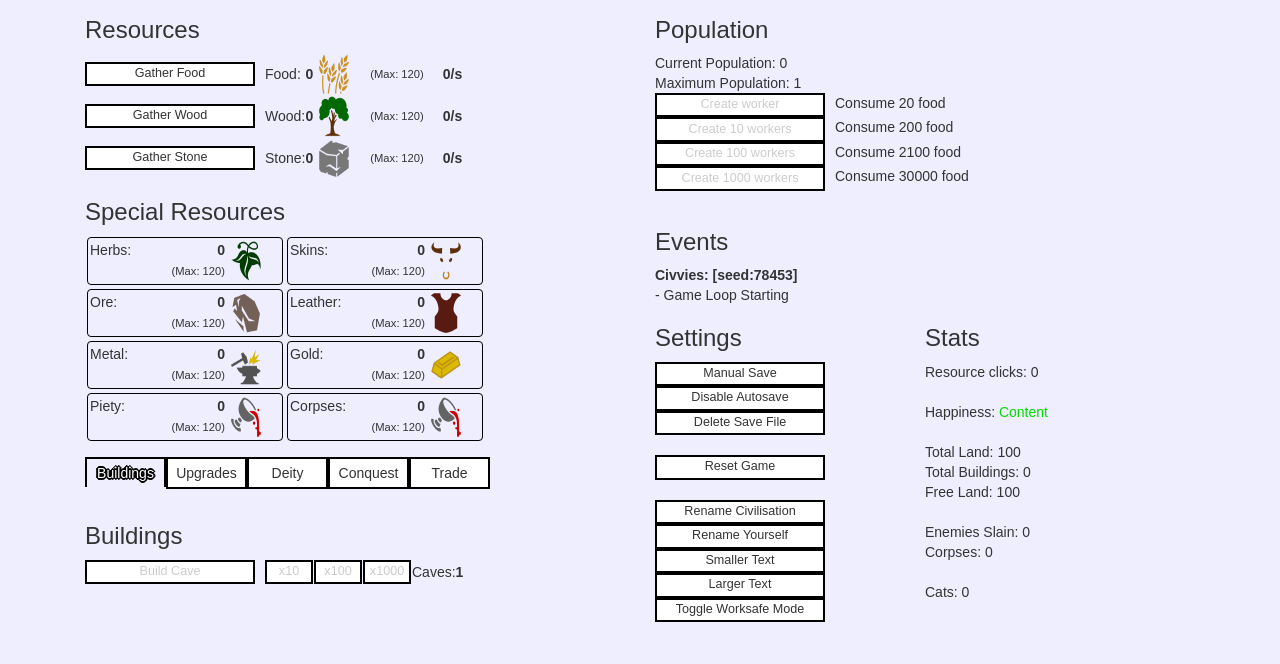
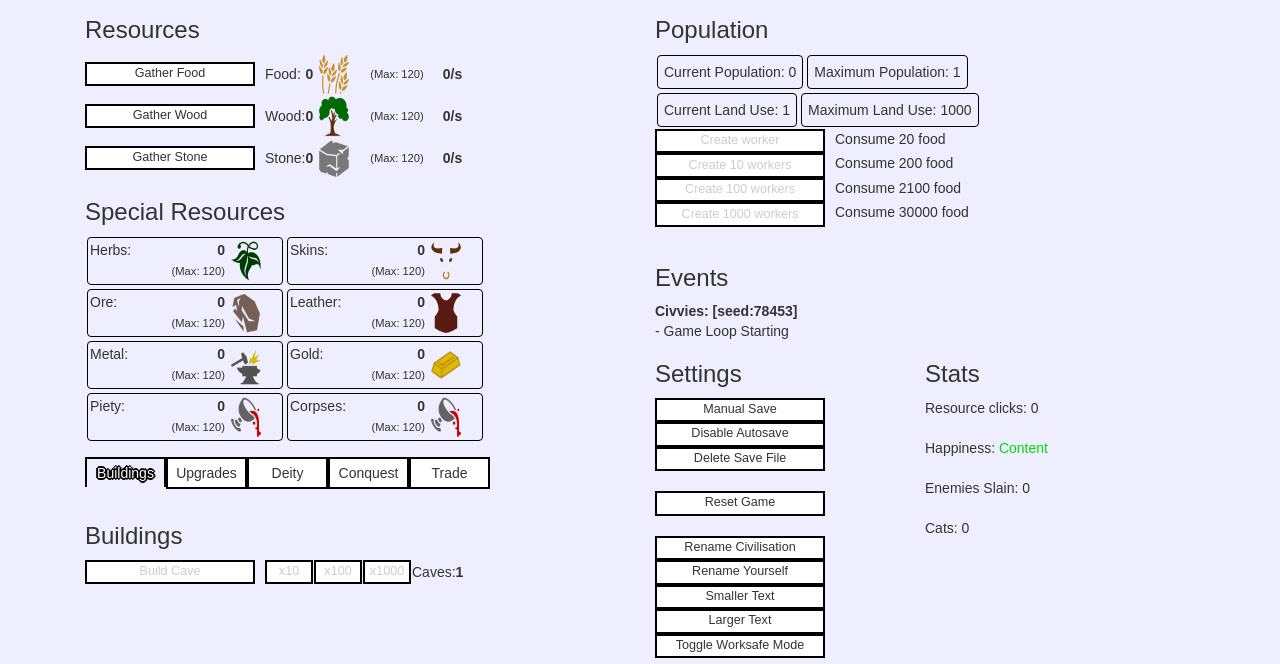
Before and after one commit to jaycrossler/civvies, a website: page examples/civclicker_library.html in a window 1280 px wide. Shown: the part 136-800 px from the top of the page. Drawn offline with Linux system fonts and the light colour scheme.

Commit message:
Track land use

```diff
--- a/css/civclicker_library.css
+++ b/css/civclicker_library.css
@@ -58,6 +58,13 @@ body{
 }
 .notes_text {
     color: orangered;
+}
+.population_holder {
+    display: inline-block;
+    padding: 6px;
+    margin: 2px;
+    border: 1px solid black;
+    border-radius: 4px;
 }
 
 button{
--- a/examples/civclicker_library.html
+++ b/examples/civclicker_library.html
@@ -582,13 +582,8 @@
             Resource clicks: <span id="clicks">0</span></br>
             <br />
             Happiness: <span id="happiness">Content</span></br>
-            <br />
-            Total Land: <span id="totalLand">100</span><br />
-            Total Buildings: <span id="totalBuildings">0</span><br />
-            Free Land: <span id="freeLand">100</span><br />
             </br />
             Enemies Slain: <span id="enemiesSlain">0</span><br />
-            Corpses: <span id="corpses">0</span><br />
             <span id="gravesTotal">Unfilled Graves: <span id="graves">0</span><br /></span>
             <span id="zombieWorkers">Zombies: <span id="zombies">0</span><br /></span>
             <span id="walkGroup"><br />Walk: <span id="walkStat">0</span> workers per second<br /></span>
--- a/js/civvies-game-display.js
+++ b/js/civvies-game-display.js
@@ -242,8 +242,11 @@
         var population = _c.population(game);
         var population_current = population.current;
         var population_max = population.max;
+        var land_current = population.land_current;
+        var land_max = population.land_max;
 
         var $d1 = $('<div>')
+            .addClass('population_holder')
             .appendTo($pointers.population_info);
         $("<span>")
             .text("Current Population: ")
@@ -253,6 +256,7 @@
             .appendTo($d1);
 
         var $d2 = $('<div>')
+            .addClass('population_holder')
             .appendTo($pointers.population_info);
         $("<span>")
             .text("Maximum Population: ")
@@ -261,7 +265,33 @@
             .text(population_max)
             .appendTo($d2);
 
+        $('<br/>')
+            .appendTo($pointers.population_info);
 
+        var $d4 = $('<div>')
+            .addClass('population_holder')
+            .popover({title:"Population", content:"If there are more buildings that this land can hold, then population happiness will decrease.", placement:'top', trigger:'hover'})
+            .appendTo($pointers.population_info);
+        $("<span>")
+            .text("Current Land Use: ")
+            .appendTo($d4);
+        $pointers.land_current = $("<span>")
+            .text(land_current)
+            .appendTo($d4);
+
+        var $d5 = $('<div>')
+            .addClass('population_holder')
+            .popover({title:"Population", content:"If there are more buildings that this land can hold, then population happiness will decrease.", placement:'top', trigger:'hover'})
+            .appendTo($pointers.population_info);
+        $("<span>")
+            .text("Maximum Land Use: ")
+            .appendTo($d5);
+        $pointers.land_max = $("<span>")
+            .text(land_max)
+            .appendTo($d5);
+
+
+        //Build create workers buttons
         var $d3 = $("<div>")
             .appendTo($pointers.population_info);
         _.each(purchase_multiples, function (times) {
@@ -289,11 +319,12 @@
 
     function update_population_data(game) {
         var population = _c.population(game);
-        var population_current = population.current;
-        var population_max = population.max;
 
-        $pointers.population_current.text(population_current);
-        $pointers.population_max.text(population_max);
+        $pointers.population_current.text(population.current);
+        $pointers.population_max.text(population.max);
+        $pointers.land_current.text(population.land_current);
+        $pointers.land_max.text(population.land_max);
+
 
         _.each(purchase_multiples, function (times) {
             var food_cost = _c.worker_food_cost(game, times);
--- a/js/civvies-game-functions.js
+++ b/js/civvies-game-functions.js
@@ -11,35 +11,25 @@
     _c.buildInitialData = function (game) {
         game.data = game.data || {};
 
-        game.data.resources = game.data.resources || {};
-        _.each(game.game_options.resources, function (resource) {
-            game.data.resources[resource.name] = resource.initial || 0;
+        var arrays_to_data_objects = 'resources,buildings,populations,variables,upgrades,achievements'.split(',');
+        _.each(arrays_to_data_objects, function(game_options_name){
+    //        Does the same thing as:
+    //        game.data.resources = game.data.resources || {};
+    //        _.each(game.game_options.resources, function (resource) {
+    //            game.data.resources[resource.name] = resource.initial || 0;
+    //        });
+            game.data[game_options_name] = game.data[game_options_name] || {};
+            _.each(game.game_options[game_options_name], function (item) {
+                game.data[game_options_name][item.name] = item.initial || 0;
+            });
         });
 
-        game.data.buildings = game.data.buildings || {};
-        _.each(game.game_options.buildings, function (building) {
-            game.data.buildings[building.name] = building.initial || 0;
+        //Add an array for land
+        game.data.land = game.data.land || [];
+        _.each(game.game_options.land, function (land) {
+            game.data.land.push(JSON.parse(JSON.stringify(land)));
         });
 
-        game.data.populations = game.data.populations || {};
-        _.each(game.game_options.populations, function (population) {
-            game.data.populations[population.name] = population.initial || 0;
-        });
-
-        game.data.variables = game.data.variables || {};
-        _.each(game.game_options.variables, function (variable) {
-            game.data.variables[variable.name] = variable.value || 0;
-        });
-
-        game.data.upgrades = game.data.upgrades || {};
-        _.each(game.game_options.upgrades, function (upgrade) {
-            game.data.upgrades[upgrade.name] = upgrade.initial || false;
-        });
-
-        game.data.achievements = game.data.achievements || {};
-        _.each(game.game_options.achievements, function (achievement) {
-            game.data.achievements[achievement.name] = achievement.initial || false;
-        });
     };
     _c.info = function (game, kind, name, sub_var, if_not_listed) {
         //Usage:  var info = _c.info(game, 'buildings', resource.name);
@@ -53,7 +43,7 @@
 
         return val;
     };
-    _c.variable = function(game, var_name) {
+    _c.variable = function (game, var_name) {
         return game.data.variables[var_name];
     };
     _c.getResourceMax = function (game, resource) {
@@ -219,7 +209,7 @@
             if (as_html) {
                 style = "<b>Type: <span class='notes_text'>" + style + "</span></b>";
             } else {
-                style = "Type: "+style;
+                style = "Type: " + style;
             }
         }
 
@@ -334,7 +324,7 @@
         }
     };
     _c.population = function (game) {
-        var pop = {current: 0, max: 0, current_that_eats: 0};
+        var pop = {current: 0, max: 0, current_that_eats: 0, land_current:0, land_max:0};
 
         var people = 0;
         var eaters = 0;
@@ -348,13 +338,24 @@
         pop.current_that_eats = eaters;
 
         var storage = 0;
+        var building_count = 0;
         _.each(game.game_options.buildings, function (building) {
+            var num_buildings = game.data.buildings[building.name];
             if (building.population_supports) {
-                var num_buildings = game.data.buildings[building.name];
                 storage += (num_buildings * building.population_supports);
             }
+            building_count += num_buildings;
         });
+        pop.land_current = building_count;
         pop.max = storage;
+
+        var land_size = 0;
+        _.each(game.data.land, function(land){
+            if (land.size) {
+                land_size += land.size;
+            }
+        });
+        pop.land_max = land_size;
 
         return pop;
     };
@@ -468,13 +469,13 @@
             game.data.upgrades[upgrade.name] = true;
         }
     };
-    _c.calculate_increment_costs = function(game) {
+    _c.calculate_increment_costs = function (game) {
         var increments = {};
-        _.each(game.game_options.resources, function(resource){
+        _.each(game.game_options.resources, function (resource) {
             if (resource.grouping == 1) {
                 var rate = 0;
                 //How much is being produced and consumed
-                _.each(game.game_options.populations, function(job){
+                _.each(game.game_options.populations, function (job) {
                     var amount = game.data.populations[job.name];
                     if (amount && job.produces && job.produces[resource.name]) {
                         var rate_per = job.produces[resource.name];
--- a/js/civvies-variables.js
+++ b/js/civvies-variables.js
@@ -78,22 +78,22 @@
             {name: 'siege', type: 'warfare', costs: {metal: 10, wood: 100}, supports: {battle: .1}, upgrades: {construction: true, mathematics:true}, doesnt_require_office: true, doesnt_consume_food: true}
         ],
         variables: [
-            {name: "storageInitial", value: 120},
-            {name: "happiness", value: 1},
-            {name: "farmers", value: 1.2},
-            {name: "pestBonus", value: 0},
-            {name: "woodcutters", value: 0.5},
-            {name: "miners", value: 0.2},
-            {name: "tanners", value: 0.5},
-            {name: "blacksmiths", value: 0.5},
-            {name: "apothecaries", value: 0.1},
-            {name: "clerics", value: 0.05},
-            {name: "soldiers", value: 0.05},
-            {name: "cavalry", value: 0.08},
-            {name: "foodSpecialChance", value: 0.02},
-            {name: "woodSpecialChance", value: 0.02},
-            {name: "stoneSpecialChance", value: 0.01},
-            {name: "foodCostInitial", value: 20}
+            {name: "storageInitial", initial: 120},
+            {name: "happiness", initial: 1},
+            {name: "farmers", initial: 1.2},
+            {name: "pestBonus", initial: 0},
+            {name: "woodcutters", initial: 0.5},
+            {name: "miners", initial: 0.2},
+            {name: "tanners", initial: 0.5},
+            {name: "blacksmiths", initial: 0.5},
+            {name: "apothecaries", initial: 0.1},
+            {name: "clerics", initial: 0.05},
+            {name: "soldiers", initial: 0.05},
+            {name: "cavalry", initial: 0.08},
+            {name: "foodSpecialChance", initial: 0.02},
+            {name: "woodSpecialChance", initial: 0.02},
+            {name: "stoneSpecialChance", initial: 0.01},
+            {name: "foodCostInitial", initial: 20}
         ],
         upgrades: [
             {name: "skinning", type: 'stone age', costs: {skins: 10}},
@@ -196,6 +196,9 @@
             {name: "merchant"},
             {name: "rushed"},
             {name: "neverclick", title: "Never Click"}
+        ],
+        land: [
+            {name:'Starting area', size:1000}
         ]
     };
 
```
